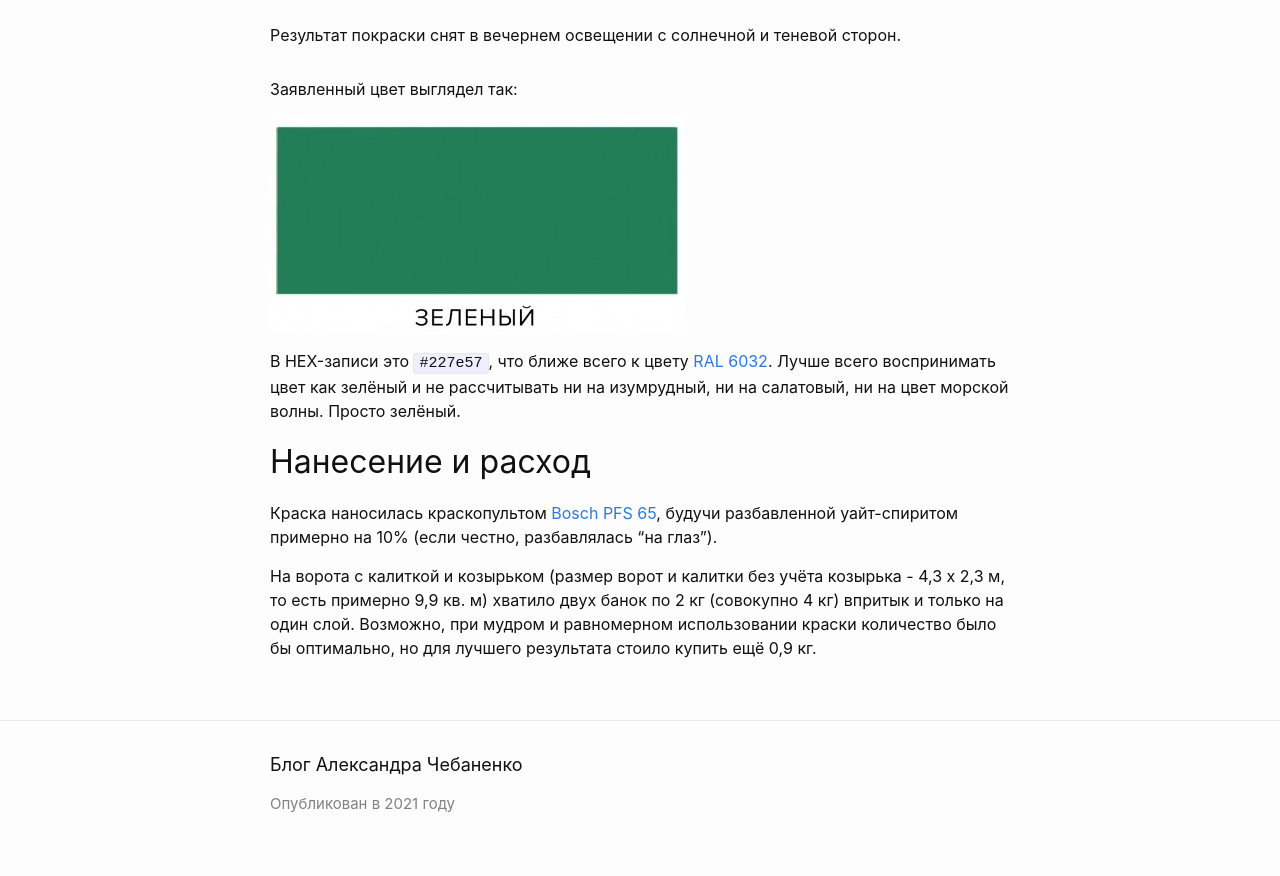
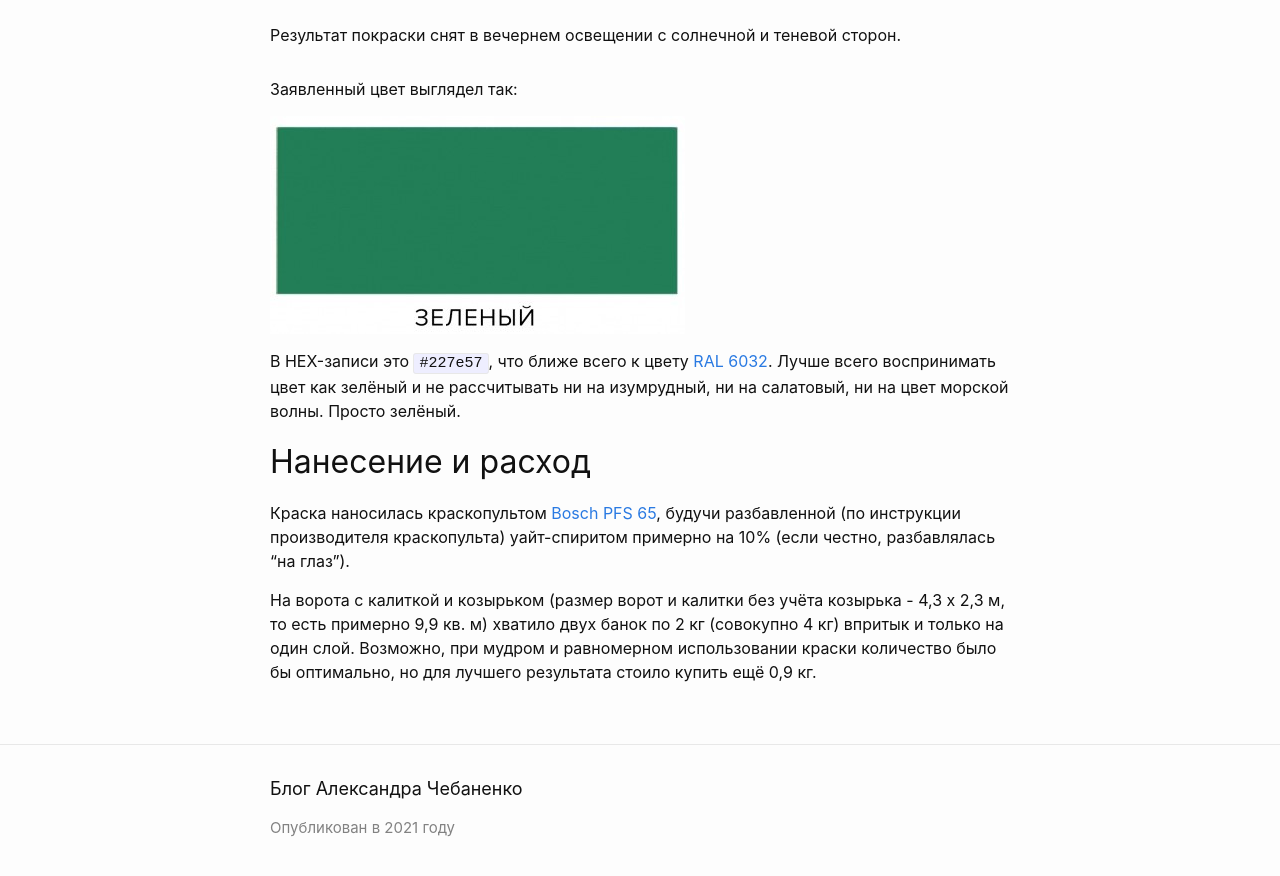
Before and after one commit to AlexChebanenko/alexchebanenko.github.io, a Jekyll site: the page built from _posts/2021-05-13-olecolor-paint-review/2021-05-13-olecolor-paint-review.markdown, in a window 1280 px wide and 900 px high, scrolled down 1164 px. Shown: the top 876 px of the window. Built offline with Jekyll 4.4.1, drawn with Linux system fonts in a browser that asks for light colours.

```diff
--- a/_posts/2021-05-13-olecolor-paint-review/2021-05-13-olecolor-paint-review.markdown
+++ b/_posts/2021-05-13-olecolor-paint-review/2021-05-13-olecolor-paint-review.markdown
@@ -30,6 +30,6 @@
 В HEX-записи это `#227e57`, что ближе всего к цвету [RAL 6032](https://rgb.to/ral/6032). Лучше всего воспринимать цвет как зелёный и не рассчитывать ни на изумрудный, ни на салатовый, ни на цвет морской волны. Просто зелёный.
 
 ## Нанесение и расход
-Краска наносилась краскопультом [Bosch PFS 65](https://market.yandex.ru/product--setevoi-kraskopult-bosch-pfs-65/157267314?clid=703), будучи разбавленной уайт-спиритом примерно на 10% (если честно, разбавлялась "на глаз").
+Краска наносилась краскопультом [Bosch PFS 65](https://market.yandex.ru/product--setevoi-kraskopult-bosch-pfs-65/157267314?clid=703), будучи разбавленной (по инструкции производителя краскопульта) уайт-спиритом примерно на 10% (если честно, разбавлялась "на глаз").
 
 На ворота с калиткой и козырьком (размер ворот и калитки без учёта козырька - 4,3 х 2,3 м, то есть примерно 9,9 кв. м) хватило двух банок по 2 кг (совокупно 4 кг) впритык и только на один слой. Возможно, при мудром и равномерном использовании краски количество было бы оптимально, но для лучшего результата стоило купить ещё 0,9 кг.
```
